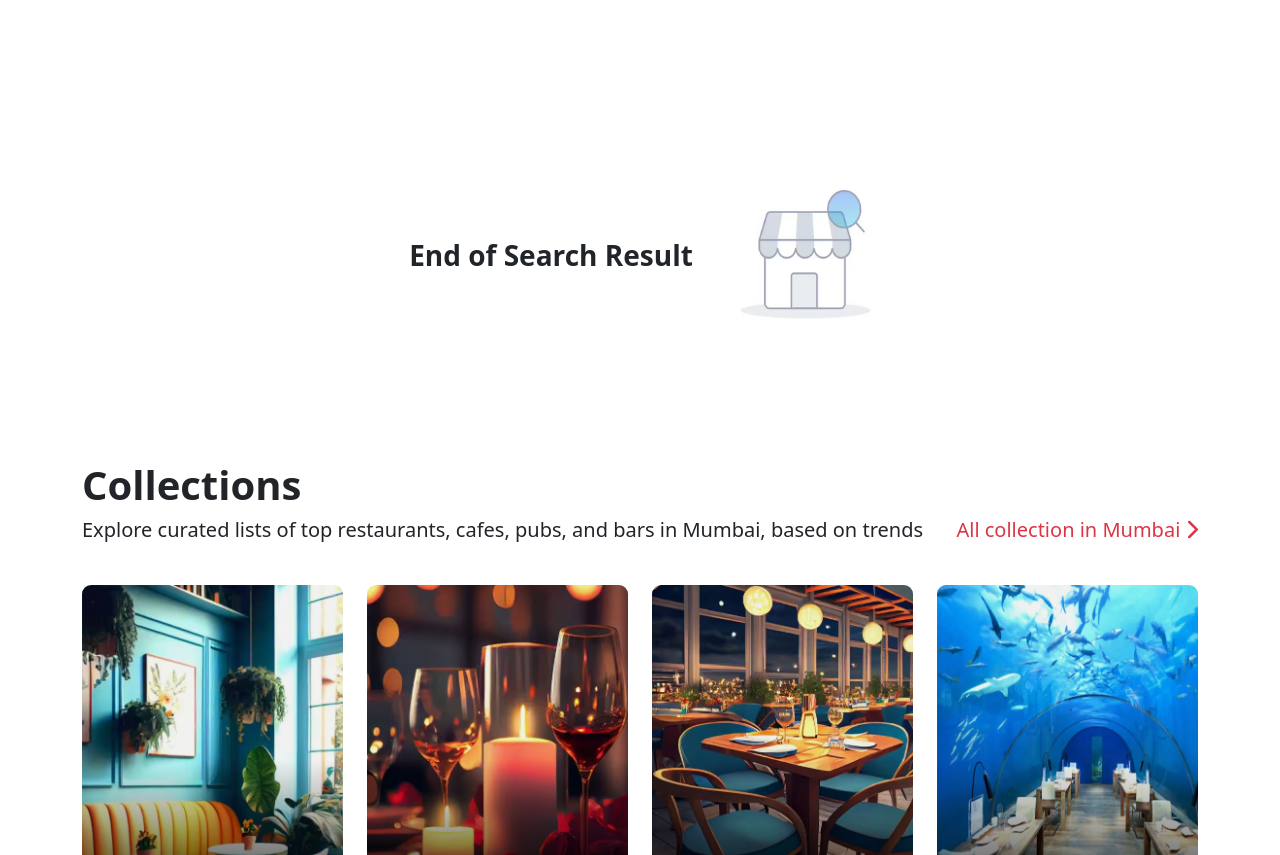
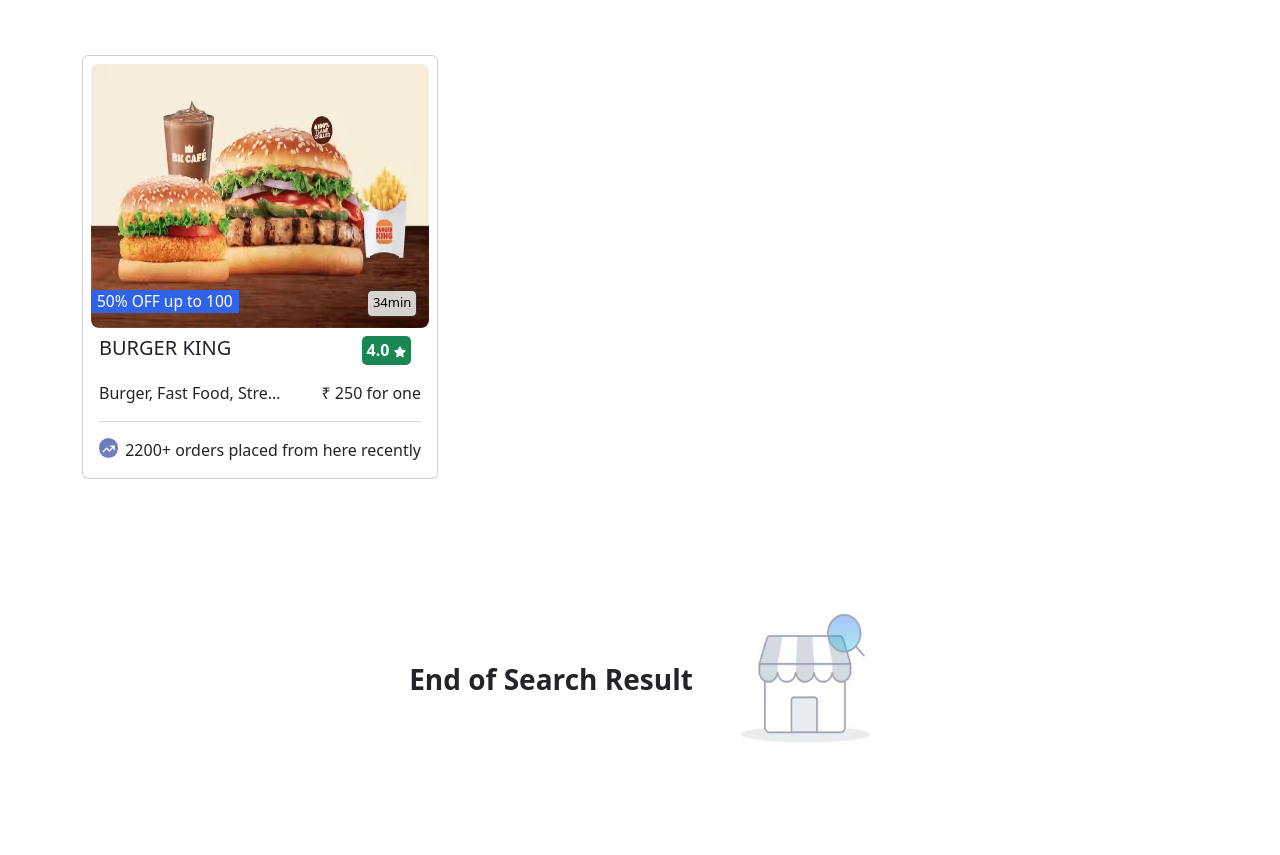
Before and after one commit to avez07/Zomato-clone, a plain HTML site: page index.html in a window 1280 px wide. Shown: the part 1061-1916 px from the top of the page. Drawn offline with nearby package versions, Linux system fonts and the light colour scheme.

Commit message:
card adding start

```diff
--- a/index.html
+++ b/index.html
@@ -259,6 +259,39 @@
             <p class="fs-5 fw-semibold text-center text-capitalize my-3">starbugs</p>
           </div>
       </div>
+      </div>
+    </section>
+    <!-- cards started  -->
+    <section id="cards">
+      <div class="container">
+        <div class="row">
+          <div class="col-lg-4">
+            <div class="card">
+              <div class="card-img p-2  ">
+                <img src="/images/delivery/burger.png" class="card-img-top rounded rounded-3" style="height: 16.5rem;" alt="burer">
+                <div class="discount d-flex justify-content-between">
+                  <p class="dis">50% OFF up to 100</p>
+                  <p class="minuts">34min</p>
+                </div>
+              </div>
+              <div class="card-body pt-0">
+                <div class="d-flex justify-content-between mb-0">
+                  <h5 class="card-title">BURGER KING</h5>
+                  <p class="bg-success minuts text-light fw-semibold border-0 fs-6">4.0 <span><i class="fa-solid fa-star" style="font-size: 11px;"></i></span></p>
+                </div>
+                <div class="d-flex justify-content-between" style="border-bottom: 1px solid #d8d6d6;">
+                  <p class="over">Burger, Fast Food, Street Food, Desserts, Beverages</p>
+                  <p>&#8377; 250 for  one</p>
+                </div>
+                <div class="d-flex justify-content-between mt-3">
+                  <span class="trade"><i class="fa-solid fa-arrow-trend-up text-light"></i></span>
+                  <p class="m-0">2200+ orders placed from here recently</p>
+                </div>
+
+              </div>
+            </div>
+          </div>
+        </div>
       </div>
     </section>
     <section id="end">
--- a/style.css
+++ b/style.css
@@ -292,6 +292,42 @@
     font-size: 13px;
     margin: 25px 0;
 }
+.discount{
+    position: absolute;
+    bottom:145px;
+    width: 95%;
+}
+.dis{
+    font-size: 15.5px;
+    padding: 0 6px;
+    background-color: #3063e5;
+    color: #ffffff;
+    font-weight: 500;
+    height:23px;
+}
+.minuts{
+    font-size: 13px;
+    color: #000000;
+    background-color: #ffffffcc;
+    padding: 2px 5px 3px;
+    border: 1px solid #2d2d2d;
+    border-radius: 5px;
+    margin-right: 10px;
+}
+.over{
+    overflow: hidden;
+    text-overflow: ellipsis;
+    white-space: nowrap;
+   width: 187px;
+}
+.trade{
+    background-color: #717ebe;
+    border-radius: 50%;
+    padding: 3.5px;
+    font-size: 11px;
+    height: 20px;
+    width: auto;
+}
 @media only screen and (max-width: 767px) {
     .bod {
         border: 2px solid #e6e3e3;
```
Also changed, not shown: images/delivery/baba-faluda.png (added), images/delivery/burger.png (added), images/delivery/chicken.png (added), images/delivery/cone.png (added), images/delivery/ice-cream-2.png (added), images/delivery/ice-cream.png (added), images/delivery/kfc.png (added), images/delivery/lable.png (added), images/delivery/mao.png (added), images/delivery/nachos.png (added), images/delivery/pizza-2.png (added), images/delivery/pizza.png (added), images/delivery/salad.png (added), images/delivery/subway.png (added), 2 more files.
